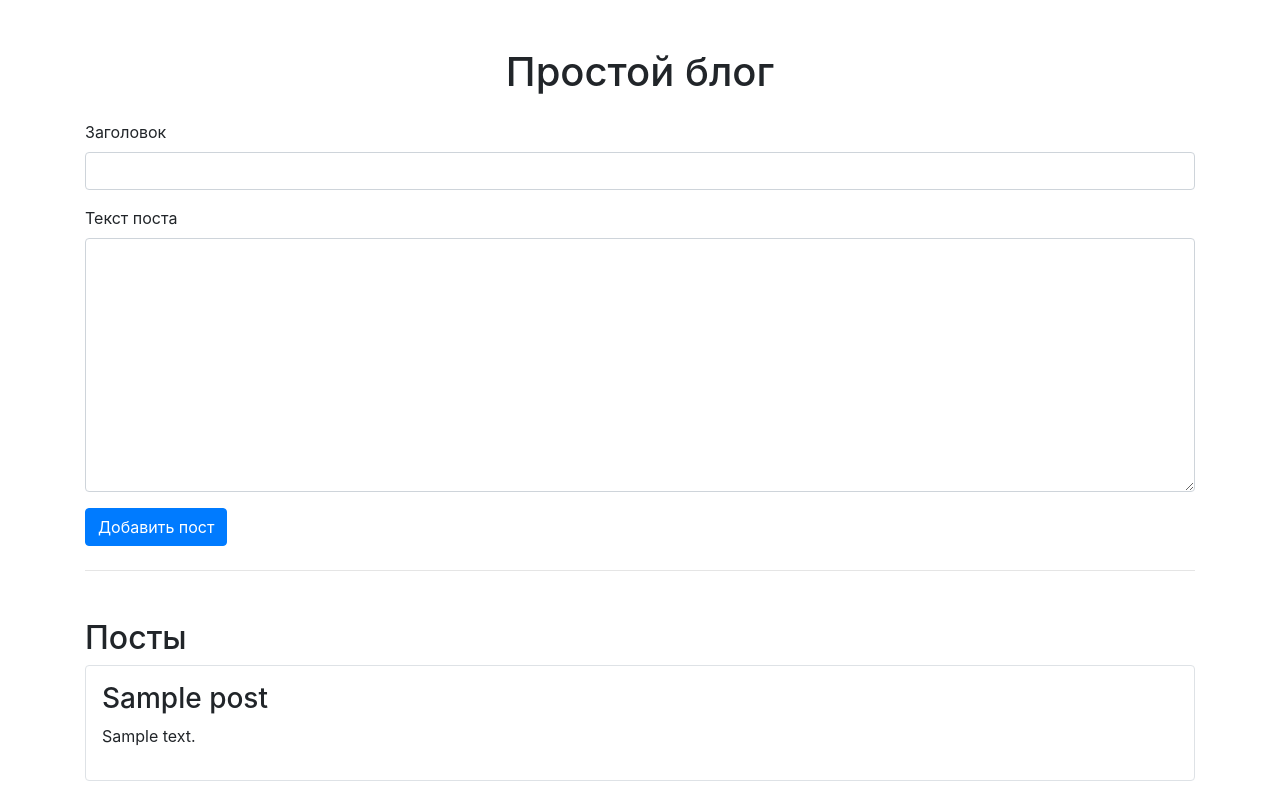
After one commit to janisfs/VD06-web-forms-create, a Flask app: template app/templates/blog-2.html in a window 1280 px wide. The commit adds this page. Run offline with Flask 3, Linux system fonts and the light colour scheme; the template is opened without the code that fills it: most values are stand-ins (such as "Sample title", 1, 10 or a date in 2020); some libraries are stand-ins or nearby versions.

Commit message:
add new code

```diff
--- /dev/null
+++ b/app/templates/blog-2.html
@@ -0,0 +1,41 @@
+<!DOCTYPE html>
+<html lang="ru">
+<head>
+    <meta charset="UTF-8">
+    <meta name="viewport" content="width=device-width, initial-scale=1.0">
+    <title>Простой блог</title>
+    <link href="https://stackpath.bootstrapcdn.com/bootstrap/4.5.2/css/bootstrap.min.css" rel="stylesheet">
+</head>
+<body>
+    <div class="container mt-5">
+        <h1 class="text-center mb-4">Простой блог</h1>
+
+        <form method="post" action="/" class="mb-4">
+            <div class="form-group">
+                <label for="title">Заголовок</label>
+                <input id="title" type="text" name="title" class="form-control" required>
+            </div>
+            <div class="form-group">
+                <label for="content">Текст поста</label>
+                <textarea id="content" name="content" rows="10" class="form-control" required></textarea>
+            </div>
+            <button type="submit" class="btn btn-primary">Добавить пост</button>
+        </form>
+
+        <hr>
+
+        <h2 class="mt-5">Посты</h2>
+
+        {% for post in posts %}
+            <div class="post mb-4 p-3 border rounded">
+                <h3>{{ post.title }}</h3>
+                <p>{{ post.content }}</p>
+            </div>
+        {% endfor %}
+    </div>
+
+    <script src="https://code.jquery.com/jquery-3.5.1.slim.min.js"></script>
+    <script src="https://cdn.jsdelivr.net/npm/@popperjs/core@2.5.2/dist/umd/popper.min.js"></script>
+    <script src="https://stackpath.bootstrapcdn.com/bootstrap/4.5.2/js/bootstrap.min.js"></script>
+</body>
+</html>
--- a/app/templates/blog.html
+++ b/app/templates/blog.html
@@ -7,6 +7,7 @@
           integrity="sha384-QWTKZyjpPEjISv5WaRU9OFeRpok6YctnYmDr5pNlyT2bRjXh0JMhjY6hW+ALEwIH" crossorigin="anonymous">
 </head>
 <body>
+
 <div class="container">
     <h1>Простой блог</h1>
     <form method="post" action="/">
--- /dev/null
+++ b/main.py
@@ -0,0 +1,4 @@
+from app import app
+
+if __name__ == "__main__":
+    app.run(debug=True)
```
Also changed, not shown: app/__init__.py (+4 -4 lines), app/routes.py (+14 -4 lines).
